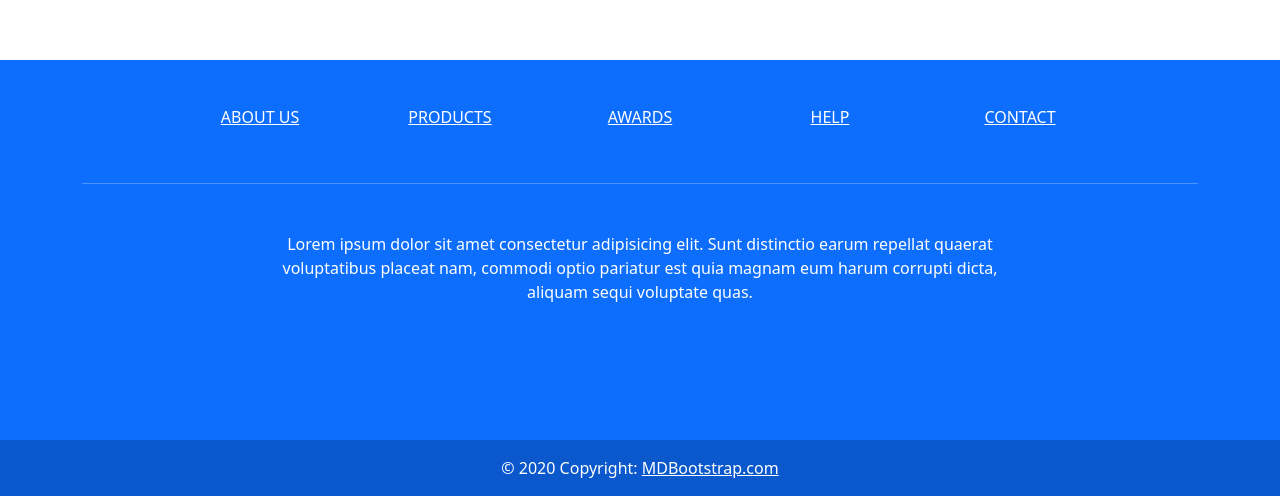
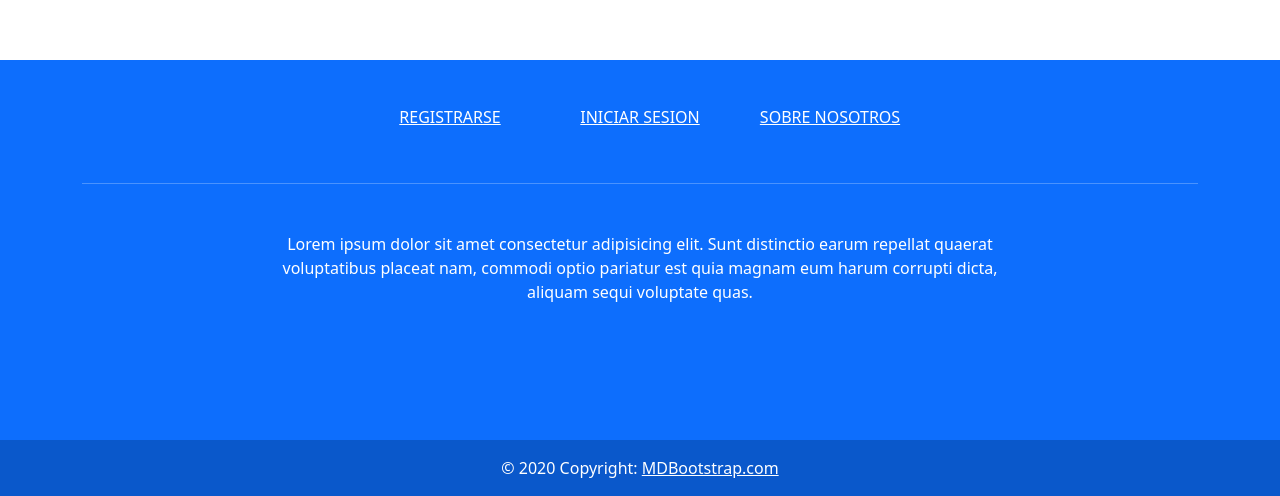
Before and after one commit to BrandonAlexisDev22/SkillForge, a React (Vite) app in the folder frontend/: page /registro in a window 1280 px wide. Shown: the part 849-1345 px from the top of the page. Built offline with nearby package versions, Linux system fonts and the light colour scheme.

Commit message:
feat: change links footer

```diff
--- a/frontend/src/components/Footer.tsx
+++ b/frontend/src/components/Footer.tsx
@@ -1,7 +1,6 @@
 function Footer() {
   return (
     <>
-      {/* Remove the container if you want to extend the Footer to full width. */}
       <div>
         {/* Footer */}
         <footer
@@ -13,7 +12,7 @@ function Footer() {
               {/* Grid row */}
               <div className="row text-center d-flex justify-content-center pt-5">
                 {/* Grid columns */}
-                {['About us', 'Products', 'Awards', 'Help', 'Contact'].map(
+                {['Registrarse', 'Iniciar Sesion', 'Sobre Nosotros'].map(
                   (label, idx) => (
                     <div className="col-md-2" key={idx}>
                       <h6 className="text-uppercase font-weight-bold">
```
